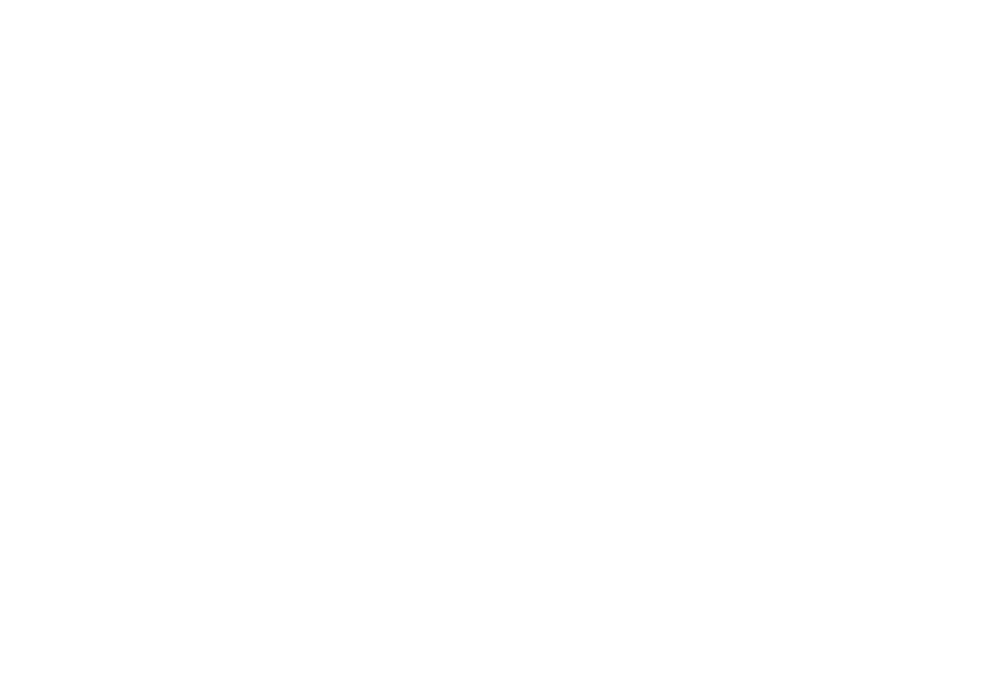
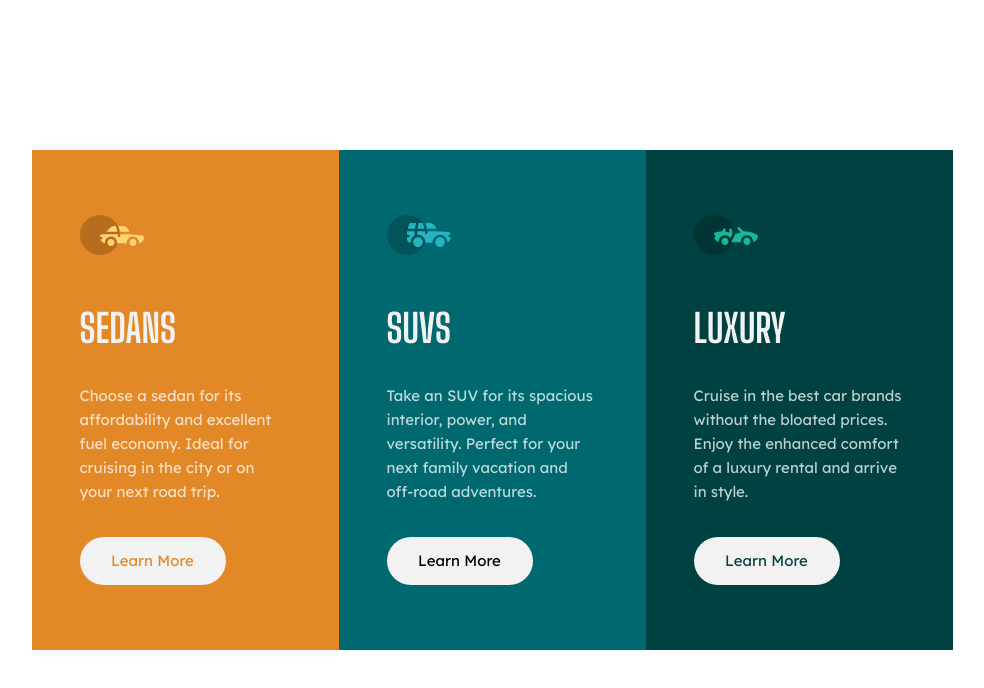
Before and after one commit to ezequielmagi/3-column-preview-card-component-DW0702, a plain HTML site: page index.html in a window 1280 px wide. Shown: the whole page, without its empty margins (148-1132 px from the left). Drawn offline with Linux system fonts and the light colour scheme.

Commit message:
agrego vista desktop

```diff
--- a/index.html
+++ b/index.html
@@ -2,11 +2,47 @@
 <html lang="es">
 <head>
     <link rel="stylesheet" href="main.css">
+
+    <!-- Fonts -->
+        <link rel="preconnect" href="https://fonts.googleapis.com">
+        <link rel="preconnect" href="https://fonts.gstatic.com" crossorigin>
+        <link href="https://fonts.googleapis.com/css2?family=Fraunces:opsz,wght@9..144,700&family=Lexend+Deca&family=Montserrat:wght@500;700&display=swap" rel="stylesheet">
+
+        <link rel="preconnect" href="https://fonts.googleapis.com">
+        <link rel="preconnect" href="https://fonts.gstatic.com" crossorigin>
+        <link href="https://fonts.googleapis.com/css2?family=Big+Shoulders+Display:wght@700&family=Fraunces:opsz,wght@9..144,700&family=Lexend+Deca&family=Montserrat:wght@500;700&display=swap" rel="stylesheet">
+
     <meta charset="UTF-8">
     <meta http-equiv="X-UA-Compatible" content="IE=edge">
     <meta name="viewport" content="width=device-width, initial-scale=1.0">
     <title>3 Colum Preview Card Component</title>
 </head>
 <body>
+    <main>
+        <article class="sedans">
+            <figure>
+                <img src="./assets/img/icon-sedans.svg" alt="">
+            </figure>
+            <h1>SEDANS</h1>
+            <p>Choose a sedan for its   affordability and excellent fuel economy. Ideal for cruising in the city or on your next road trip.</p>
+            <button id="btn-sedans" class="btn-card">Learn More</button>
+        </article>
+        <article class="suvs">
+            <figure>
+                <img src="./assets/img/icon-suvs.svg" alt="">
+            </figure>
+            <h1>SUVS</h1>
+            <p>Take an SUV for its spacious interior, power, and versatility. Perfect for your next family vacation and off-road adventures.</p>
+            <button id="btn-suvs" class="btn-card">Learn More</button>
+        </article>
+        <article class="luxury">
+            <figure>
+                <img src="./assets/img/icon-luxury.svg" alt="">
+            </figure>
+            <h1>LUXURY</h1>
+            <p>Cruise in the best car brands without the bloated prices. Enjoy the enhanced comfort of a luxury rental and arrive in style. </p>
+            <button id="btn-luxury" class="btn-card">Learn More</button>
+        </article>
+    </main>
 </body>
 </html>
--- a/main.css
+++ b/main.css
@@ -0,0 +1,120 @@
+*{
+    margin: 0;
+    padding: 0;
+    box-sizing: border-box;
+}
+
+/* Reseteo de estilos */
+
+:root{
+    --Bright-orange: hsl(31, 77%, 52%);
+    --Dark-cyan: hsl(184, 100%, 22%);
+    --Very-dark-cyan: hsl(179, 100%, 13%);
+    --Transparent-white: hsla(0, 0%, 100%, 0.75); /*(paragraphs): */
+    --Very-light-gray: hsl(0, 0%, 95%);    /*background, headings, buttons*/
+}
+
+html{
+    font-size: 15px;
+}
+
+body{
+    height: 100%;
+    width: 100%;
+}
+
+
+main{
+    margin: 0 auto;
+    width: 327px;
+}
+
+article{
+    display: flex;
+    flex-direction: column;
+    justify-content: space-around;
+    line-height: 3rem;
+    height: 442px;
+    padding: 3.2rem;
+}
+
+article p{
+    line-height: 1.6rem;
+}
+
+h1{
+    font-family: 'Big Shoulders Display', sans-serif;
+    font-size: 2.6rem;
+}
+
+p, button{
+    font-family: 'Lexend Deca', sans-serif;
+    font-size: 1rem;
+    line-height: 1.5;
+}
+
+p{
+    color: var(--Transparent-white);
+}
+
+button{
+    background: var(--Very-light-gray);
+    border: none;
+    border-radius: 24px;
+    height: 48px;
+    width: 146px;
+}
+
+#btn-sedans{
+    color: var(--Bright-orange);
+}
+
+#btn-suvs{
+    color: var(--dark-cyan);
+}
+
+#btn-luxury{
+    color: var(--Very-dark-cyan);
+}
+
+.btn-card{
+    cursor: pointer;
+}
+
+.btn-card:hover{
+    background-color: rgba(255, 255, 255, 0.5);
+    opacity: 0.3;
+}
+
+
+h1{
+    color: var(--Very-light-gray);
+}
+
+.sedans{
+    background-color: var(--Bright-orange);
+}
+
+.suvs{
+    background-color: var(--Dark-cyan);
+}
+
+.luxury{
+    background-color: var(--Very-dark-cyan);
+}
+
+@media (min-width: 1280px) {
+    main{
+        display: flex;
+        justify-content: center; /* alinea horizontal */
+        align-items: center; /* alinea vertical */
+        height: 100vh;
+        margin: 0;
+        width: 100%;
+    }
+
+    article{
+        height: 500px;
+        width: 307px;
+    }
+}
```
Also changed, not shown: assets/img/icon-luxury.svg (added), assets/img/icon-sedans.svg (added), assets/img/icon-suvs.svg (added).
